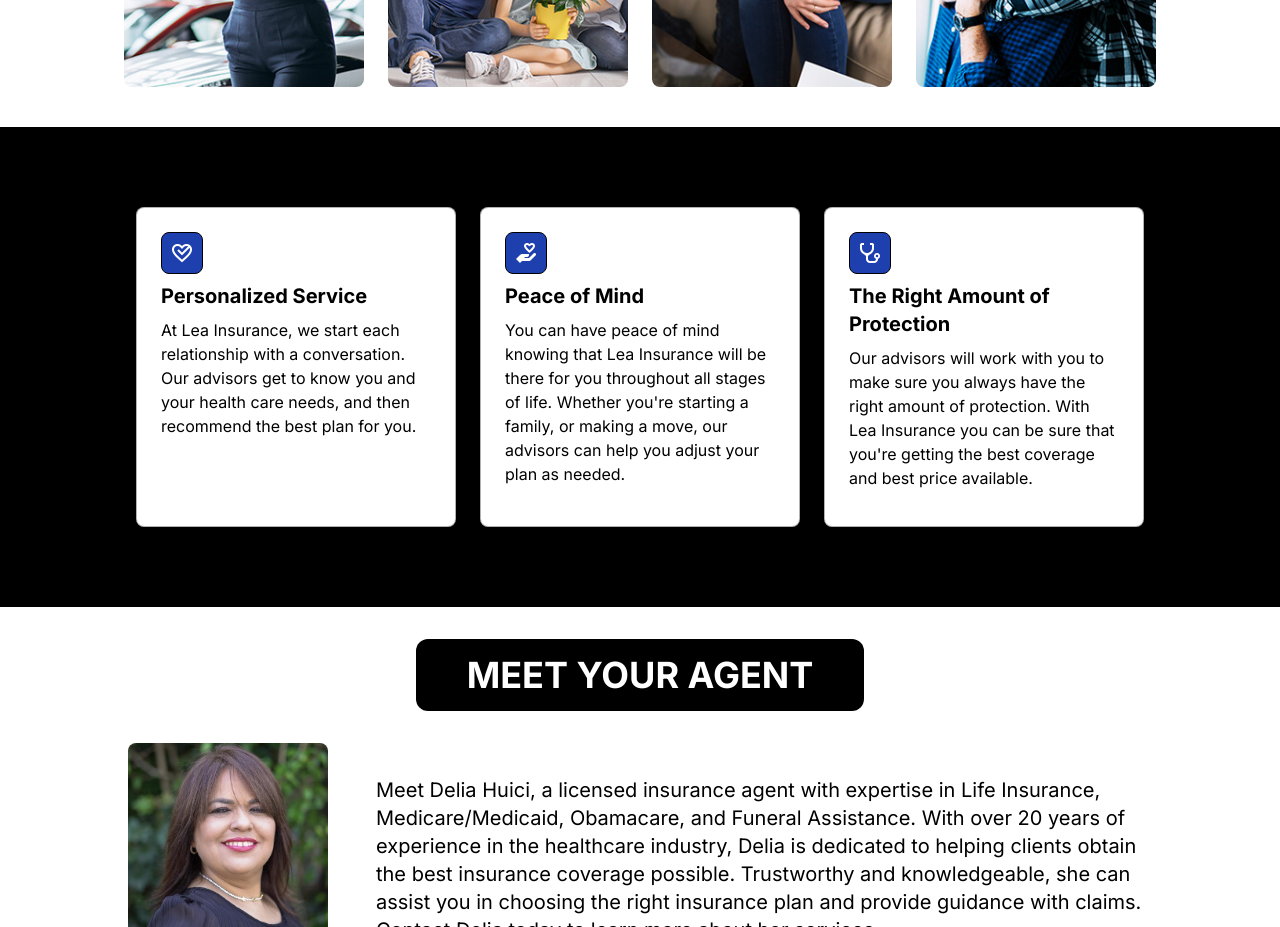
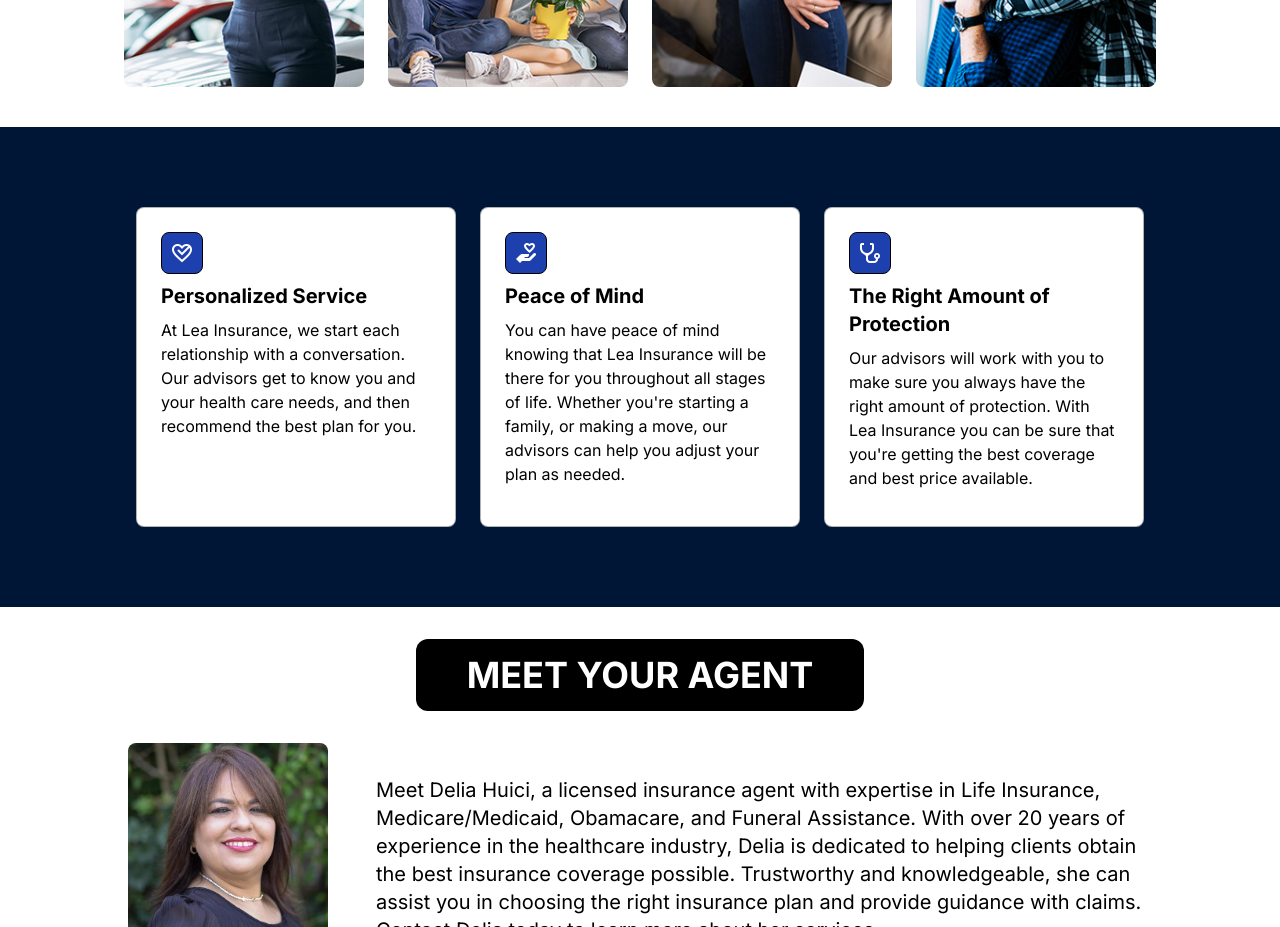
Before and after one commit to ballinyouup/leainsurance, a Next.js app: page / in a window 1280 px wide. Shown: the part 1000-1927 px from the top of the page. Built offline with nearby package versions, Linux system fonts and the light colour scheme.

Commit message:
fixed why color

```diff
--- a/app/components/Home/Hero/Hero.tsx
+++ b/app/components/Home/Hero/Hero.tsx
@@ -5,7 +5,7 @@
 
 const Hero = () => {
 	return (
-		<section className="bg-[rgb(18,50,117) relative flex h-96 w-full flex-col items-center justify-start overflow-hidden max-[440px]:h-[500px] sm:bg-[rgb(0,22,55)]">
+		<section className="relative flex h-96 w-full flex-col items-center justify-start overflow-hidden bg-[rgb(18,50,117)] max-[440px]:h-[500px] sm:bg-[rgb(0,22,55)]">
 			<div className="absolute top-0 z-10 flex h-full w-full max-w-5xl flex-col items-center gap-5 lg:items-start">
 				<div className="flex h-full w-full max-w-xl flex-col justify-center gap-4 px-5">
 					<HeroTitle />
--- a/app/components/Home/WhySection/WhySection.tsx
+++ b/app/components/Home/WhySection/WhySection.tsx
@@ -2,7 +2,7 @@
 
 const WhySection = () => {
 	return (
-		<section className="flex w-full flex-col items-center justify-center gap-6 bg-black px-5 py-6 sm:p-20 sm:px-0 lg:flex-row lg:items-start">
+		<section className="flex w-full flex-col items-center justify-center gap-6 bg-bluePrimary px-5 py-6 sm:p-20 sm:px-0 lg:flex-row lg:items-start">
 			<WhyCard
 				alt={"Heart Icon"}
 				src={
--- a/tailwind.config.js
+++ b/tailwind.config.js
@@ -21,7 +21,8 @@
         tahiti: '#3ab7bf',
         silver: '#ecebff',
         bubblegum: '#ff77e9',
-        bermuda: '#78dcca'
+        bermuda: '#78dcca',
+        bluePrimary: "rgb(0,22,55)",
       },
       width: {
         "120": "30rem",
```
